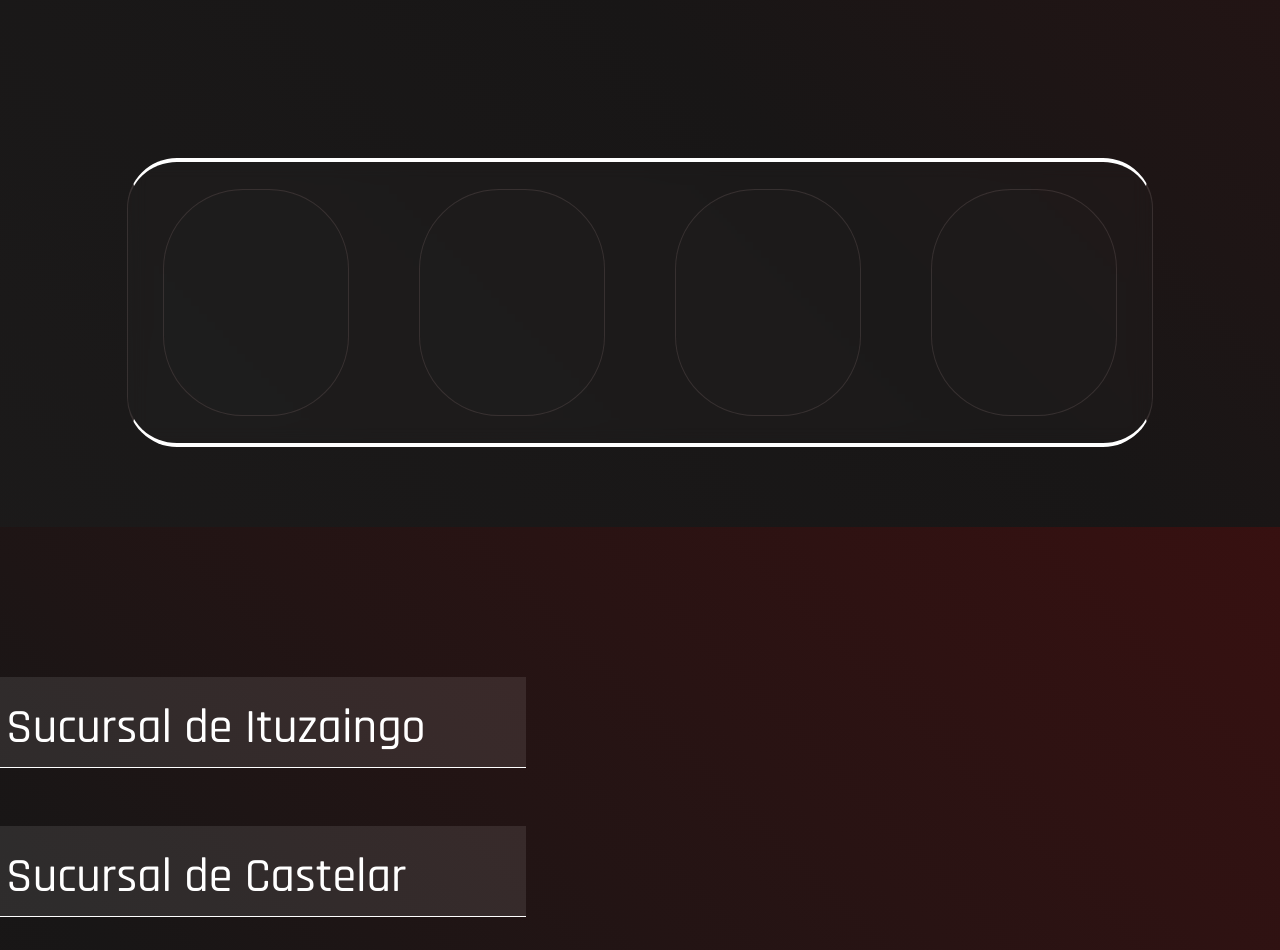
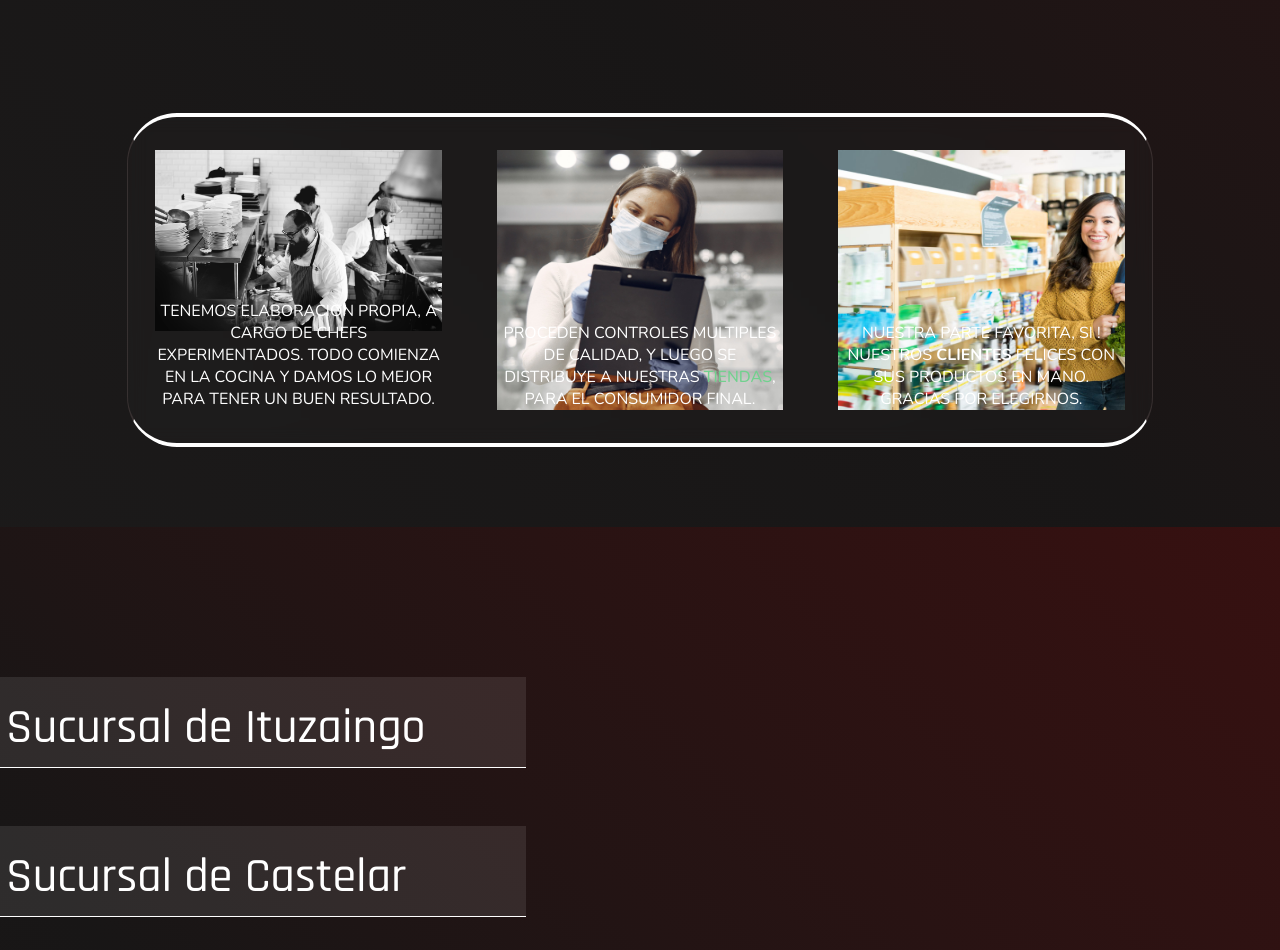
Before and after one commit to Puszkar17/e2, a plain HTML site: page index.html in a window 1280 px wide. Shown: the part 1873-2823 px from the top of the page. Drawn offline with nearby package versions, Linux system fonts and the light colour scheme.

Commit message:
E4 Ventajas

```diff
--- a/estilos.css
+++ b/estilos.css
@@ -464,7 +464,7 @@ footer p {
 
 .ventajas2 {
 
-    height: 20%;
+    height: 30%;
     width: 80%;
     background-color:  #30303027;
     backdrop-filter: blur(10px);
@@ -482,12 +482,49 @@ footer p {
 
 .ventajas2 div {
 
-    width: 18%;
+    width: 28%;
     height: 80%;
-    background-color: rgba(255, 255, 255, 0.007);
-    border: 1px solid #574a4a75;
-    border-radius: 80px;
+    cursor: pointer;
+    background-repeat:no-repeat;
     color: #ffffff;
+    display: flex;
+    align-items: flex-end;
+
+}
+
+.ventajas2 p {
+    font-weight: 200;
+    margin:0;
+    text-align: center;
+}
+.elaboracion {
+    background-image: url(/IMG/group-of-chefs-working-in-the-kitchen.jpg);
+    background-size: contain;
+
+
+}
+.calidad {
+    background-image: url(/IMG/woman-buys-dishes-in-the-store.jpg);
+    background-size:450px 270px;
+}
+
+.calidad a {
+    font-style: none;
+    text-decoration: none;
+    color:#71D18E;
+    font-weight: 400;
+
+}
+.distribucion {
+    background-image: url(/IMG/happy-woman-carrying-vegetables-in-bag-at-supermarket.jpg);
+    background-size:450px 270px;
+}
+
+
+.ventajas2 img {
+
+
+
 }
 
 
--- a/index.html
+++ b/index.html
@@ -129,10 +129,16 @@
 
         <div class="ventajas2">
 
-            <div></div>
-            <div></div>
-            <div></div>
-            <div></div>
+            <div class="elaboracion">
+                <p>TENEMOS ELABORACION PROPIA, A CARGO DE CHEFS EXPERIMENTADOS. TODO COMIENZA EN LA COCINA Y DAMOS LO MEJOR PARA TENER UN BUEN RESULTADO.</p>
+
+            </div>
+            <div class="calidad">
+                <p>PROCEDEN CONTROLES MULTIPLES DE CALIDAD, Y LUEGO SE DISTRIBUYE A NUESTRAS <a href="#Sucursales">TIENDAS</a>, PARA EL CONSUMIDOR FINAL.</p>
+            </div>
+            <div class="distribucion">
+                <p>NUESTRA PARTE FAVORITA, SI ! NUESTROS <b>CLIENTES</b> FELICES CON SUS PRODUCTOS EN MANO. GRACIAS POR ELEGIRNOS.</p>
+            </div>
 
         </div>
 
```
Also changed, not shown: IMG/burritos-wraps-with-minced-beef-and-vegetables-on-wooden-surface.jpg (added), IMG/group-of-chefs-working-in-the-kitchen.jpg (added), IMG/happy-woman-carrying-vegetables-in-bag-at-supermarket.jpg (added), IMG/woman-buys-dishes-in-the-store.jpg (added).
